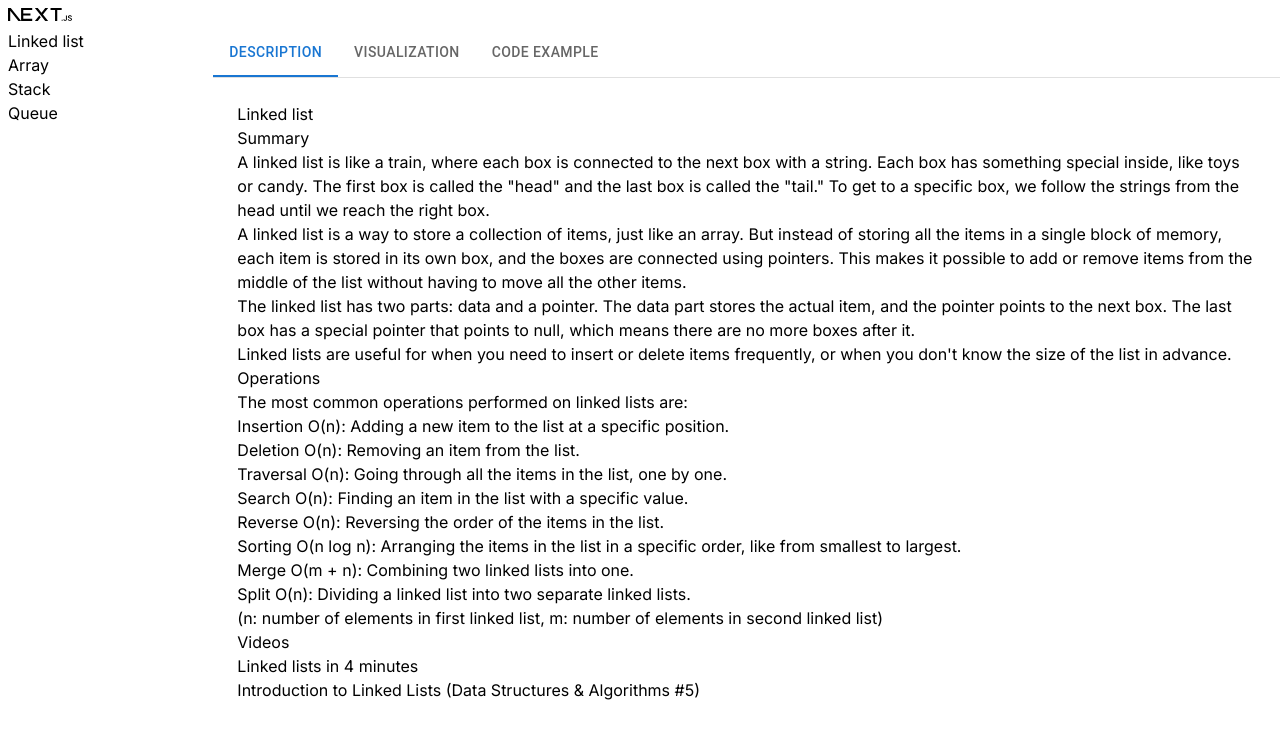
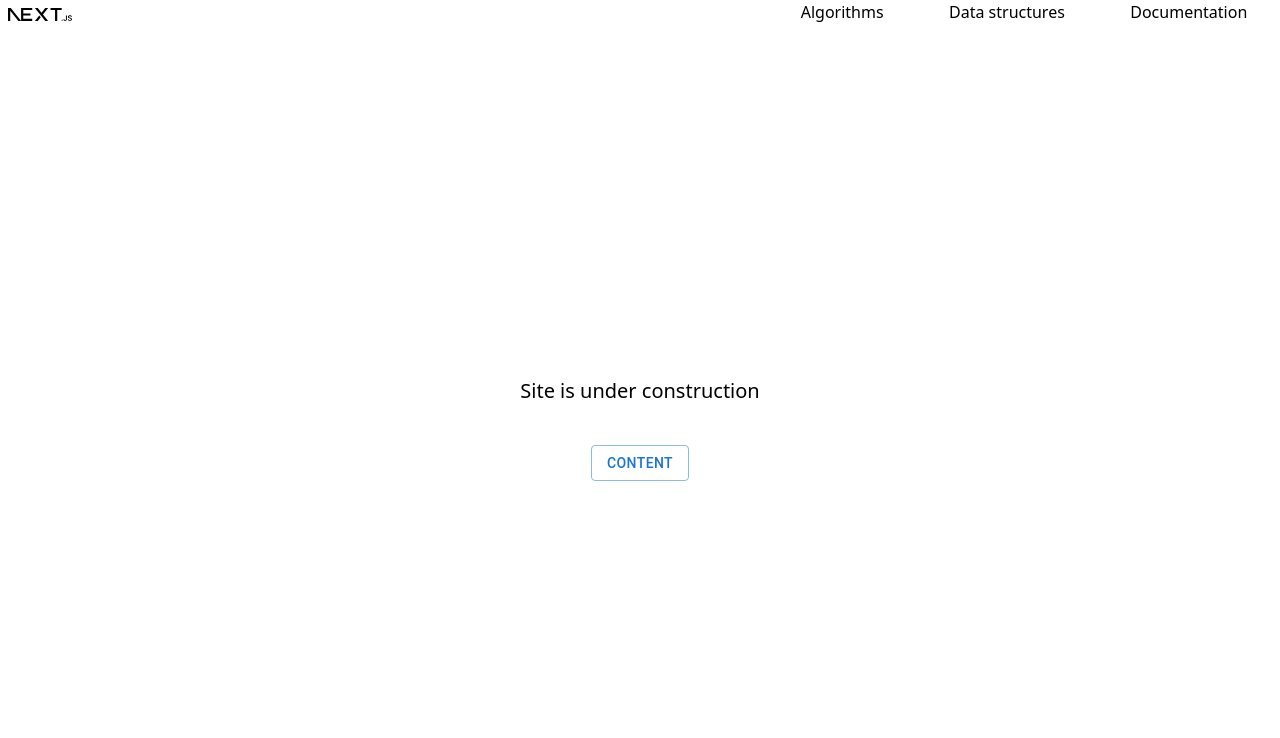
Before and after one commit to danielpopek94/Data_structures_and_algorithms_visualization, a Next.js app: page / in a window 1280 px wide. Shown: the top 738 px of the page. Built offline with nearby package versions, Linux system fonts and the light colour scheme.

Commit message:
splitted home page and content

```diff
--- /dev/null
+++ b/src/pages/content/index.tsx
@@ -0,0 +1,36 @@
+import ContentTabs from '../components/ContentTabs'
+
+export default function contentPage() {
+    return (
+        <>
+            <header>
+                <a href="/"><img
+                    src="/next.svg"
+                    alt="main_logo"
+                    className='w-20 p-2'
+                /></a>
+            </header>
+            <main className={`flex flex-row`}>
+                <nav className='w-1/6 px-2'>
+                    <ul>
+                        <a href="/linked-list">
+                            <li className='linked-list'>Linked list</li>
+                        </a>
+                        <a href="/array">
+                            <li className='array'>Array</li>
+                        </a>
+                        <a href="/stack">
+                            <li className='stack'>Stack</li>
+                        </a>
+                        <a href="/queue">
+                            <li className='queue'>Queue</li>
+                        </a>
+                    </ul>
+                </nav>
+                <div className='content w-5/6'>
+                    <ContentTabs />
+                </div>
+            </main>
+        </>
+    )
+}
--- a/src/pages/index.tsx
+++ b/src/pages/index.tsx
@@ -1,33 +1,29 @@
 import { Inter } from 'next/font/google'
-import ContentTabs from './components/ContentTabs'
+import { Button } from '@mui/material'
 
 const inter = Inter({ subsets: ['latin'] })
 
 export default function Home() {
   return (
     <>
-      <header>
-        <img src="/next.svg" alt="main_logo" className='w-20 p-2' />
-      </header>
-      <main className={`flex flex-row ${inter.className}`}>
-        <nav className='w-1/6 px-2'>
-          <ul>
-            <a href="/linked-list">
-              <li className='linked-list'>Linked list</li>
-            </a>
-            <a href="/array">
-              <li className='array'>Array</li>
-            </a>
-            <a href="/stack">
-              <li className='stack'>Stack</li>
-            </a>
-            <a href="/queue">
-              <li className='queue'>Queue</li>
-            </a>
+      <header className='flex flex-row justify-between'>
+        <a href="/"><img
+          src="/next.svg"
+          alt="main_logo"
+          className='w-20 p-2'
+        /></a>
+        <nav className='w-2/5'>
+          <ul className='flex flex-row justify-around'>
+            <li>Algorithms</li>
+            <li>Data structures</li>
+            <li>Documentation</li>
           </ul>
         </nav>
-        <div className='content w-5/6'>
-          <ContentTabs />
+      </header>
+      <main className={`flex justify-center`}>
+        <div className="container flex flex-col justify-center items-center h-screen">
+          <h1 className='mb-10 text-xl'>Site is under construction</h1>
+          <Button variant="outlined" href="/content">Content</Button>
         </div>
       </main>
     </>
--- a/src/pages/utilities/Routing/getVisualizationSteps.tsx
+++ b/src/pages/utilities/Routing/getVisualizationSteps.tsx
@@ -5,8 +5,6 @@ import { arrayVisualization } from "@/pages/content/array/visualization";
 export default function getVisualizationSteps() {
     const router = useRouter();
     const path = router.query.path;
-
-    console.log(path);
 
     switch (path) {
         case undefined:
```
